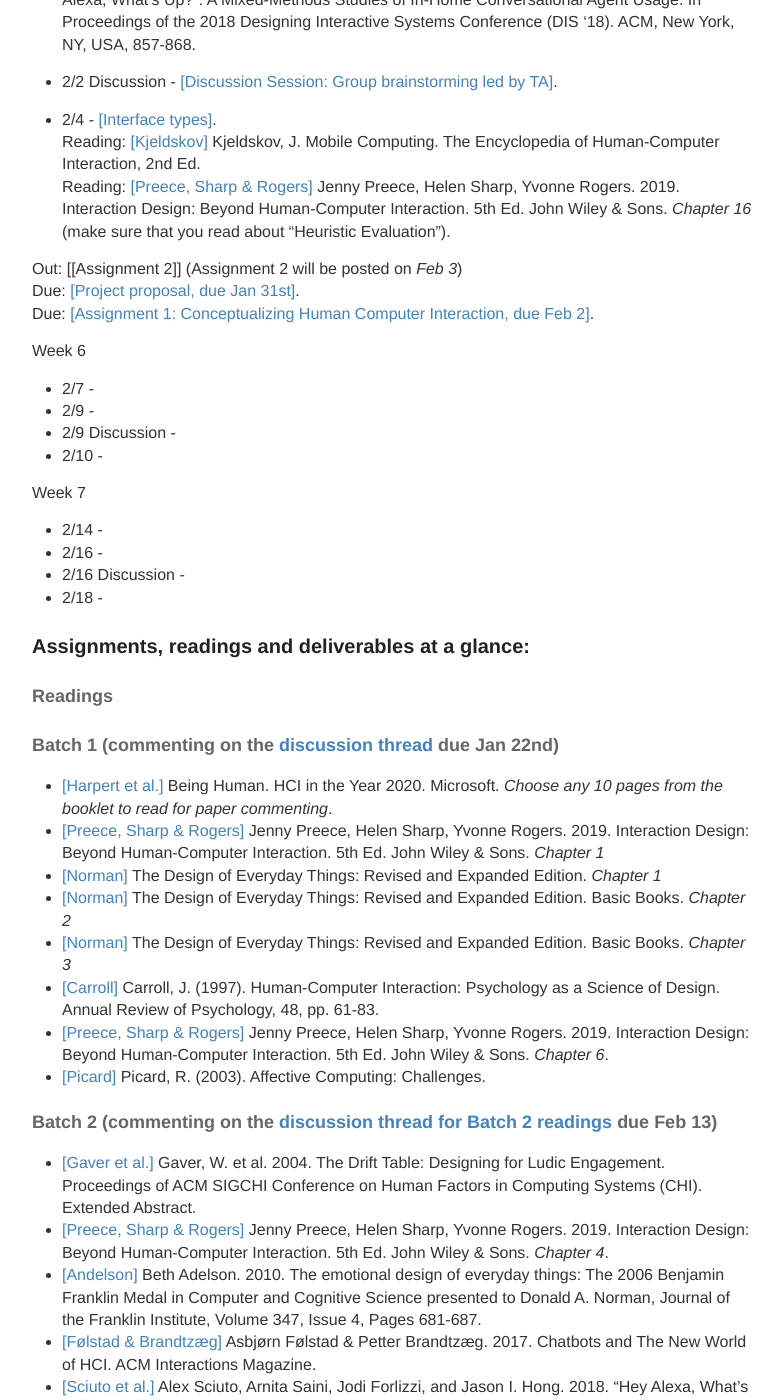
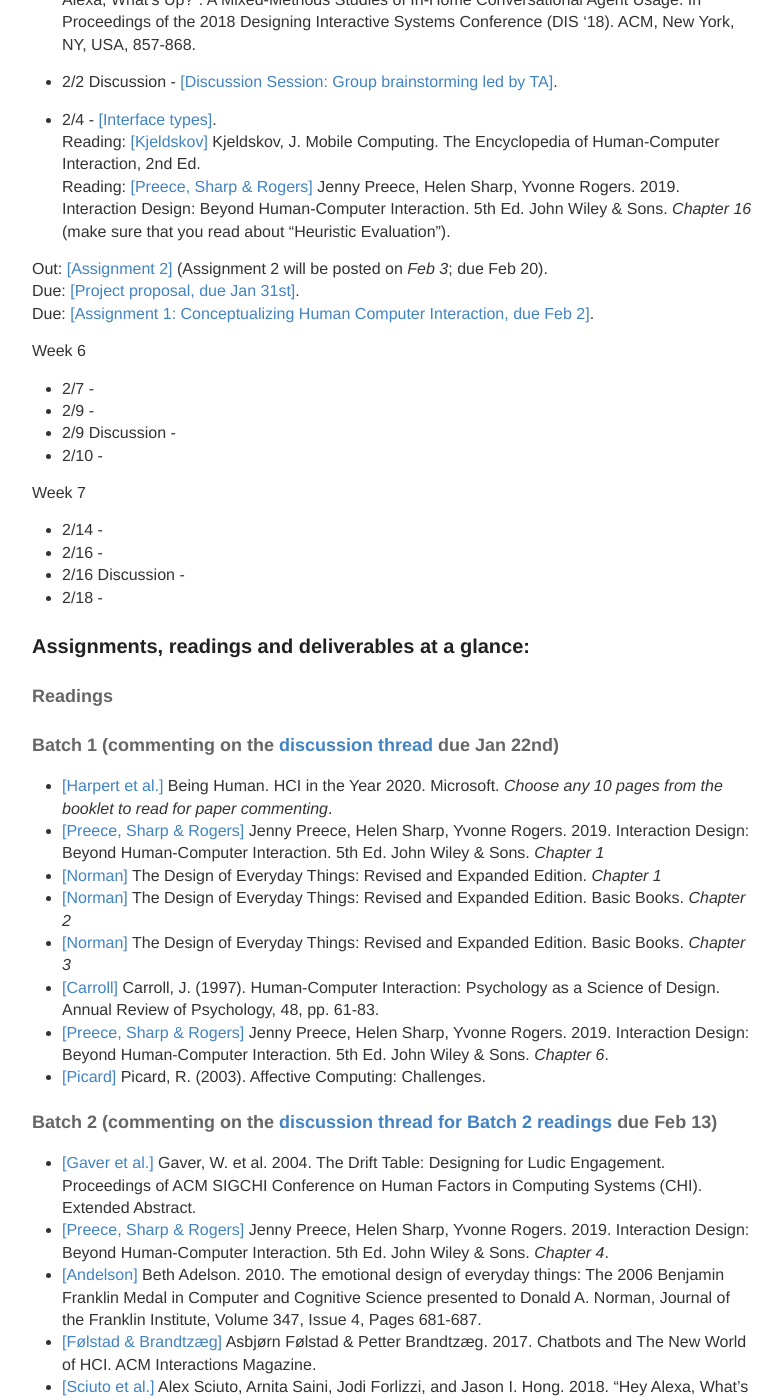
Before and after one commit to hciwang/hciwang.github.io, a Jekyll site: the page built from _posts/2022-1-1-lectures.md, in a window 1280 px wide and 1400 px high, scrolled down 1949 px. Shown: the whole window, without its empty margins (248-1030 px from the left). Built offline with Jekyll 4.4.1, drawn with Linux system fonts in a browser that asks for light colours; some of the changed text lies outside the part shown.

Commit message:
Update 2022-1-1-lectures.md

```diff
--- a/_posts/2022-1-1-lectures.md
+++ b/_posts/2022-1-1-lectures.md
@@ -71,11 +71,11 @@
 
 - 2/2 Discussion - [[Discussion Session: Group brainstorming led by TA]](https://canvas.ucdavis.edu/courses/633616/files/folder/Discussion%20slides?preview=15616022).
 
-- 2/4 - [[Interface types]]().
+- 2/4 - [[Interface types]](https://canvas.ucdavis.edu/courses/633616/files/folder/Lecture%20slides?preview=15650143).
 Reading: [[Kjeldskov]](https://www.interaction-design.org/literature/book/the-encyclopedia-of-human-computer-interaction-2nd-ed/mobile-computing) Kjeldskov, J. Mobile Computing. The Encyclopedia of Human-Computer Interaction, 2nd Ed.
 Reading: [[Preece, Sharp & Rogers]](http://www.id-book.com/) Jenny Preece, Helen Sharp, Yvonne Rogers. 2019. Interaction Design: Beyond Human-Computer Interaction. 5th Ed. John Wiley & Sons.  *Chapter 16* (make sure that you read about "Heuristic Evaluation").
 
-Out: [[Assignment 2]] (Assignment 2 will be posted on *Feb 3*)
+Out: [[Assignment 2]](https://canvas.ucdavis.edu/courses/633616/assignments/827946) (Assignment 2 will be posted on *Feb 3*; due Feb 20).
 Due: [[Project proposal, due Jan 31st]](https://canvas.ucdavis.edu/courses/633616/assignments/820408).
 Due: [[Assignment 1: Conceptualizing Human Computer Interaction, due Feb 2]](https://canvas.ucdavis.edu/courses/633616/assignments/820406).
 
@@ -116,6 +116,7 @@
 
 #### Individual assignments
 - [[Assignment 1: Conceptualizing Human Computer Interaction, due Feb 2]](https://canvas.ucdavis.edu/courses/633616/assignments/820406).
+- [[Assignment 2]](https://canvas.ucdavis.edu/courses/633616/assignments/827946) (Assignment 2 will be posted on *Feb 3*; due Feb 20).
 
 
 #### Group project
```
